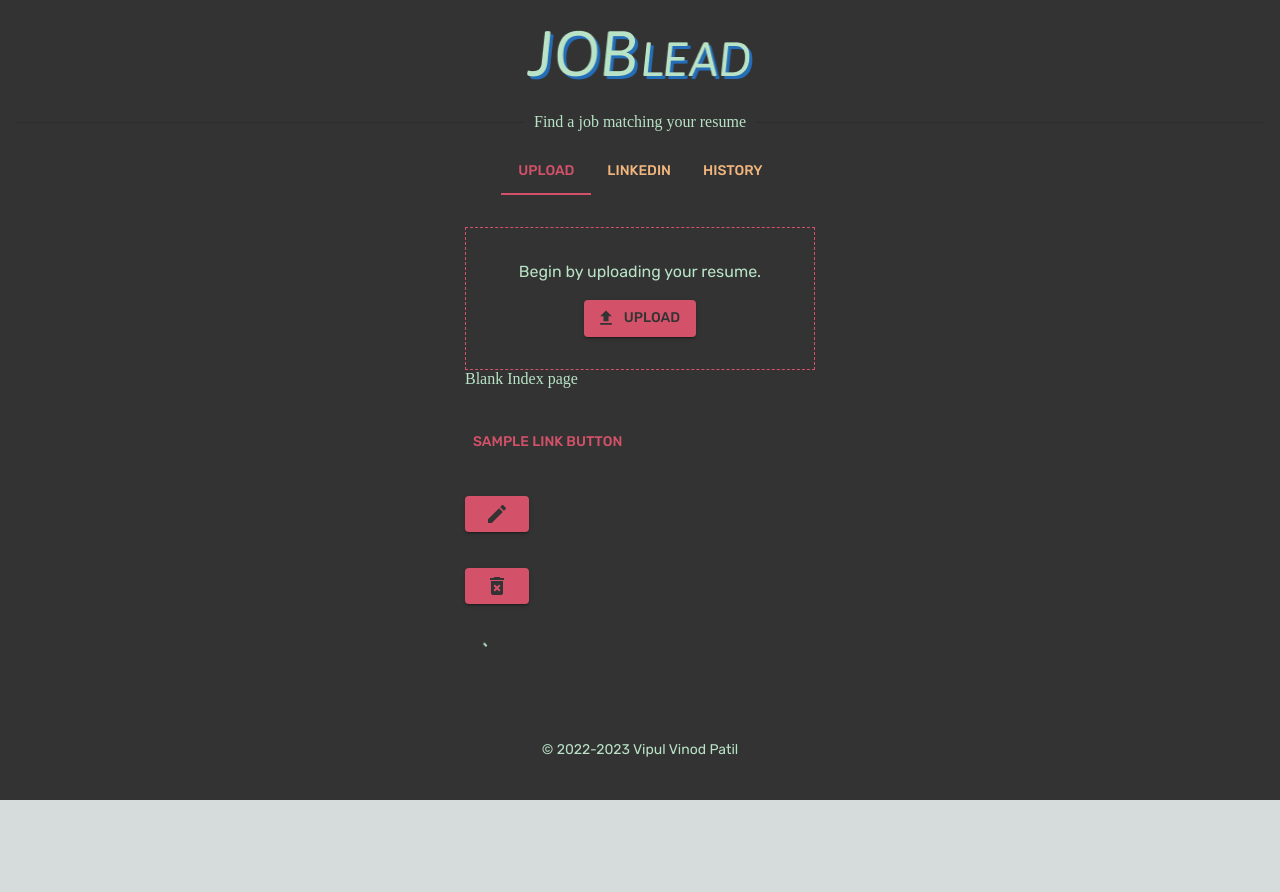
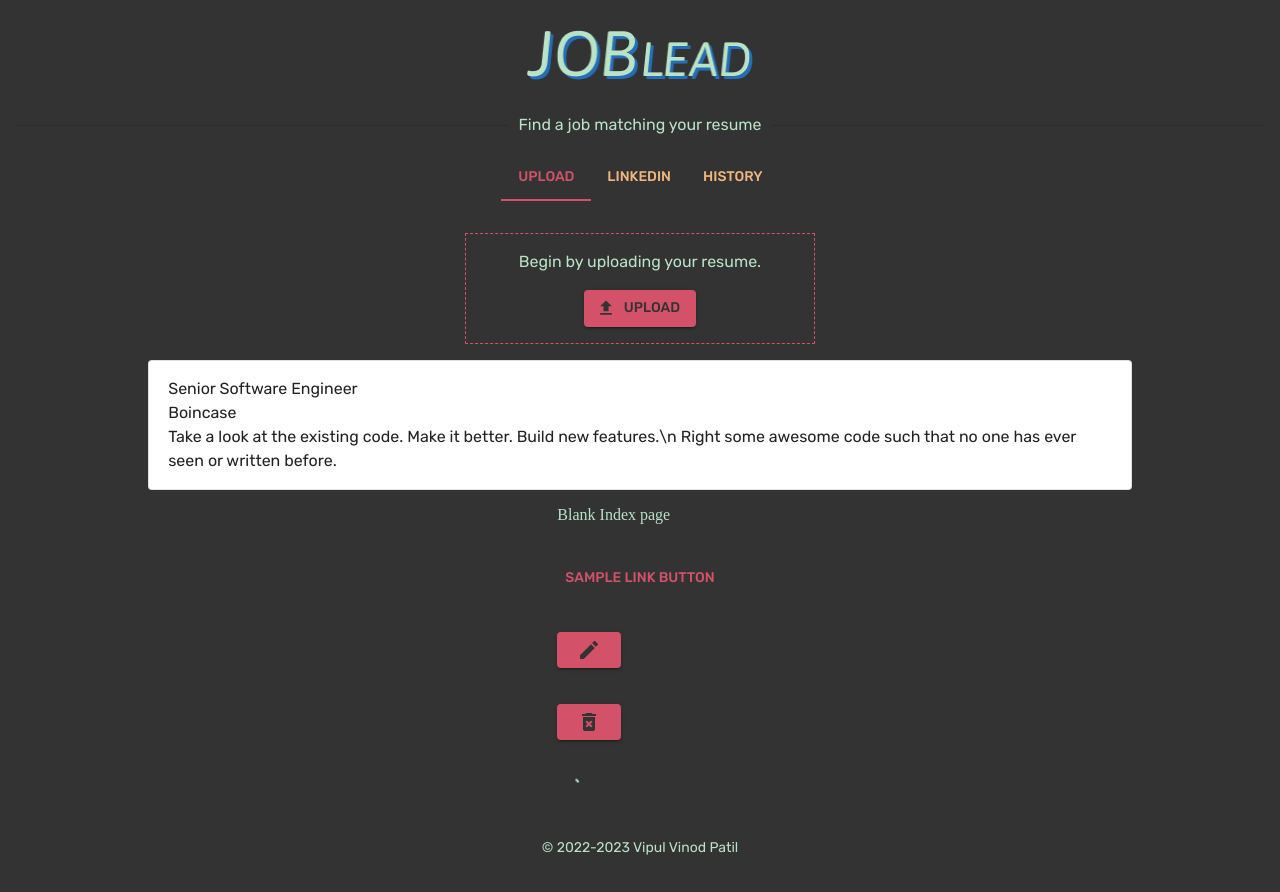
Before and after one commit to vipulvpatil/joblead, a Next.js app: page / in a window 1280 px wide. Before the commit the page ends 800 px from the top, so only its background shows below. Built offline with nearby package versions, Linux system fonts and the light colour scheme.

Commit message:
Added a job list

```diff
--- a/components/helper_text.js
+++ b/components/helper_text.js
@@ -1,9 +1,13 @@
-import {Divider} from "@mui/material"
+import {Divider, Typography} from "@mui/material"
 
 const HelperText = () => {
   return(
     <>
-      <Divider variant="middle">Find a job matching your resume</Divider>
+      <Divider variant="middle">
+        <Typography>
+          Find a job matching your resume
+        </Typography>
+      </Divider>
     </>
   )
 }
--- /dev/null
+++ b/components/jobcard.js
@@ -0,0 +1,15 @@
+import {Card, Typography} from "@mui/material"
+import styles from "@/styles/Home.module.css"
+
+
+const Jobcard = ({jobTitle, companyName, jobDescription}) => {
+  return (
+    <Card variant="outlined" className={styles.card}>
+      <Typography>{jobTitle}</Typography>
+      <Typography>{companyName}</Typography>
+      <Typography>{jobDescription}</Typography>
+    </Card>
+  )
+}
+
+export default Jobcard
--- /dev/null
+++ b/components/joblist.js
@@ -0,0 +1,21 @@
+import Jobcard from "./jobcard"
+import styles from "@/styles/Home.module.css"
+const {Grid} = require("@mui/material")
+
+const Joblist = () => {
+  return(
+    <div className={styles.joblist}>
+      <Grid container spacing={2}>
+        <Grid item mobile={12}>
+          <Jobcard
+            jobTitle="Senior Software Engineer"
+            companyName="Boincase"
+            jobDescription="Take a look at the existing code. Make it better. Build new features.\n Right some awesome code such that no one has ever seen or written before."
+          />
+        </Grid>
+      </Grid>
+    </div>
+  )
+}
+
+export default Joblist
--- a/components/subheader.js
+++ b/components/subheader.js
@@ -1,5 +1,5 @@
-
 import {Tab, Tabs} from "@mui/material"
+import styles from "@/styles/Home.module.css"
 import {useState} from "react"
 
 const SubHeader = () => {
@@ -10,7 +10,7 @@ const SubHeader = () => {
   }
 
   return (
-    <Tabs value={value} onChange={onChange} centered>
+    <Tabs value={value} onChange={onChange} centered className={styles.subheader}>
       <Tab label="Upload" />
       <Tab label="LinkedIn" />
       <Tab label="History" />
--- a/components/upload_file.js
+++ b/components/upload_div.js
@@ -2,9 +2,9 @@ import {Button, Stack, Typography} from "@mui/material"
 import UploadIcon from "@mui/icons-material/Upload"
 import styles from "@/styles/Home.module.css"
 
-const UploadFile = () => {
+const UploadDiv = () => {
   return (
-    <div >
+    <div className={styles.uploadDiv}>
     <Stack direction="column" className={styles.uploadFileStack} spacing={2}>
       <Typography>Begin by uploading your resume.</Typography>
       <Button variant="contained" startIcon={<UploadIcon />} sx={{p:"auto"}}>
@@ -15,4 +15,4 @@ const UploadFile = () => {
   )
 }
 
-export default UploadFile
+export default UploadDiv
--- a/pages/index.js
+++ b/pages/index.js
@@ -1,14 +1,16 @@
 import {Box, Button, CircularProgress, Stack, Typography} from "@mui/material"
 import CreateIcon from "@mui/icons-material/Create"
 import DeleteForeverIcon from "@mui/icons-material/DeleteForever"
-import UploadFile from "@/components/upload_file"
+import Joblist from "@/components/joblist"
+import UploadDiv from "@/components/upload_div"
 import styles from "@/styles/Home.module.css"
 
 const Index = () => {
   return (
     <>
-      <Stack direction="column">
-      <UploadFile/>
+      <Stack direction="column" sx={{alignItems: "center"}}>
+      <UploadDiv/>
+      <Joblist/>
       <Box>
         Blank Index page
         <br/><br/><br/>
--- a/styles/Home.module.css
+++ b/styles/Home.module.css
@@ -47,7 +47,24 @@
 
 .uploadFileStack {
   border: 1px dashed var(--mui-palette-primary-main);
-  padding: 2rem;
+  padding: 1rem;
   min-width: 350px;
   align-items: center;
 }
+
+.uploadDiv {
+  width: 350px;
+}
+
+.card {
+  padding: 1rem 1.2rem;
+  border-radius: 5px;
+  background: var(--mui-palette-tertiary-main);
+  border: 1px solid var(--mui-palette-tertiary-main);
+}
+
+.joblist {
+  padding: 1rem 20px;
+  width: 80vw;
+  min-width: 350px;
+}
```
